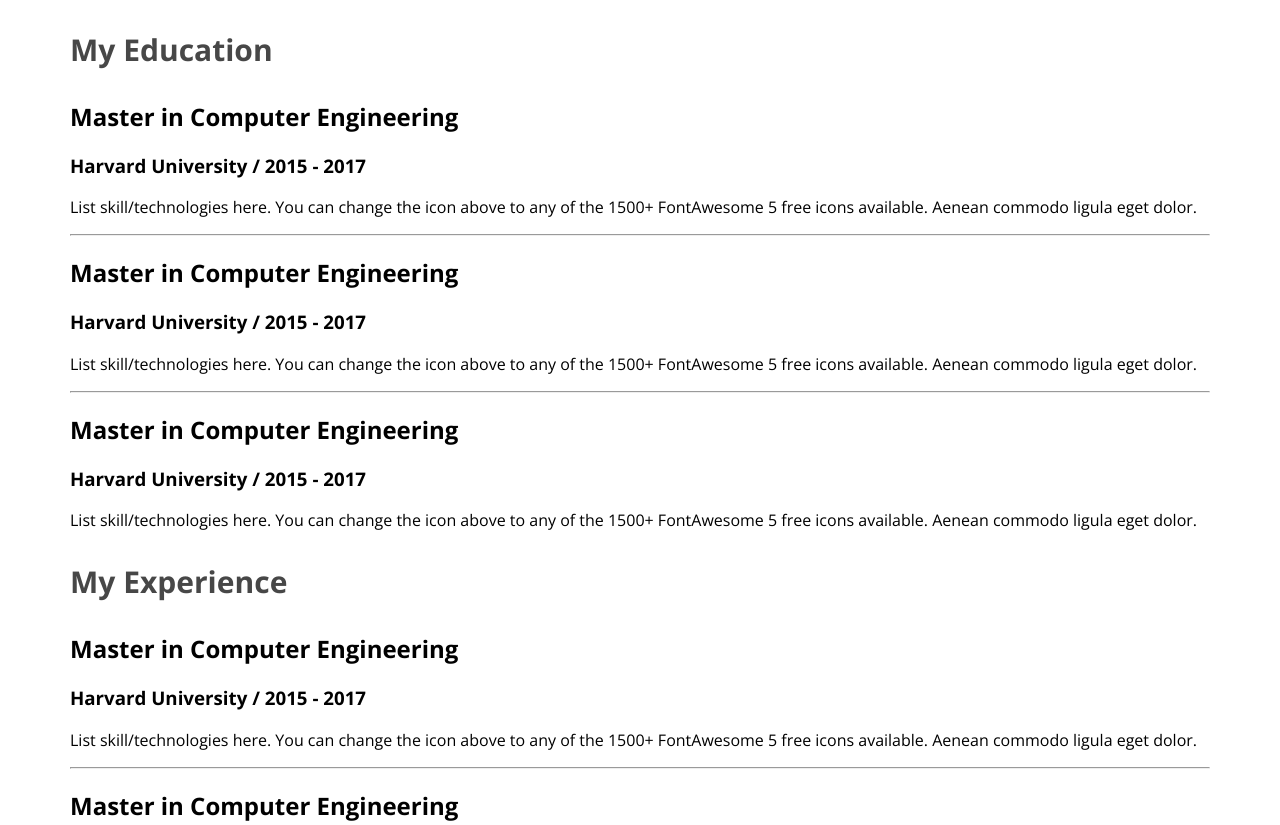
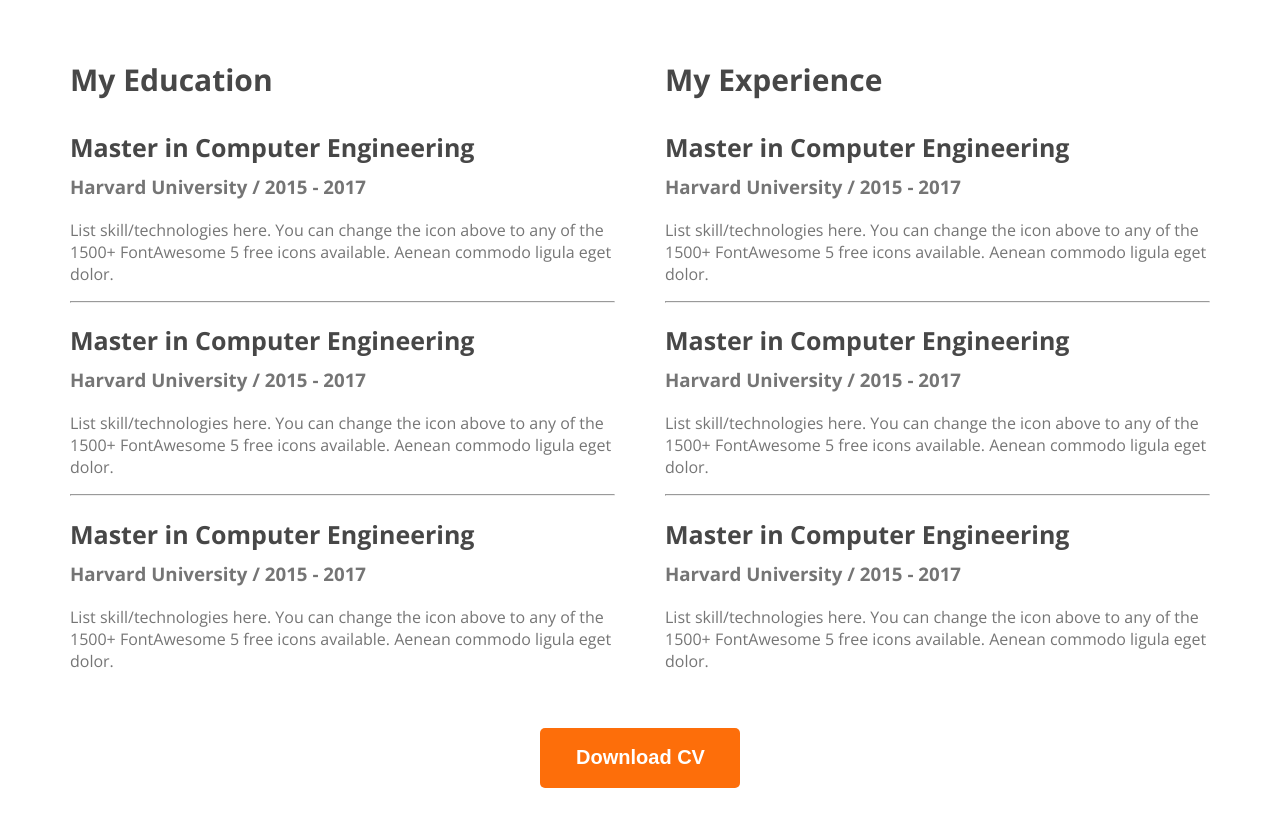
Before and after one commit to abir-exe/module-5-portfolio, a plain HTML site: page index.html in a window 1280 px wide. Shown: the part 2380-3205 px from the top of the page. After the commit the page ends 3176 px from the top, so only its background shows below. Drawn offline with nearby package versions, Linux system fonts and the light colour scheme.

Commit message:
finished resume section

```diff
--- a/index.html
+++ b/index.html
@@ -159,6 +159,9 @@
                     </div>
                 </div>
             </div>
+            <div class="download-cv">
+                <button class="btn-primary">Download CV</button>
+            </div>
         </section>
     </main>
     <footer>
--- a/styles/portfolio.css
+++ b/styles/portfolio.css
@@ -174,3 +174,31 @@
     font-weight: 700;
 
 }
+
+.resume-container {
+    display: flex;
+    gap: 50px;
+
+}
+
+.resume-item-title {
+    color: #474747;
+
+    font-size: 25px;
+
+    font-weight: 700;
+    margin-bottom: 10px;
+
+}
+.resume-item-institution{
+    margin-bottom: 20px;
+    margin-top: 0px;
+}
+.resume-item-description,
+.resume-item-institution {
+    color: #757575;
+}
+.download-cv{
+    text-align: center;
+    margin-top: 40px;
+}
```
